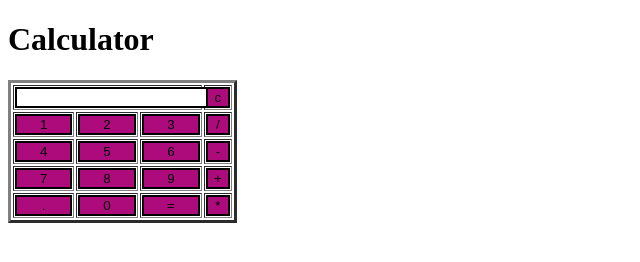
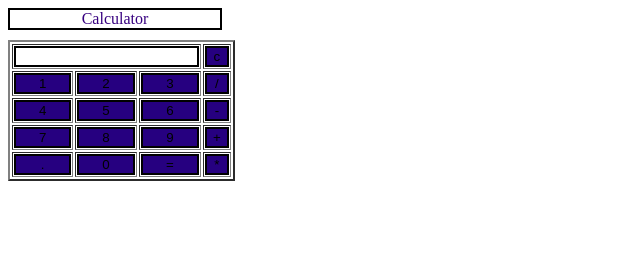
Before and after one commit to amnithiya/calculator, a plain HTML site: page index.html in a window 1280 px wide. Shown: the whole page, without its empty margins (0-640 px from the left). Drawn offline with Linux system fonts and the light colour scheme.

Commit message:
calculator

```diff
--- a/index.html
+++ b/index.html
@@ -1,28 +1,17 @@
-<!DOCTYPE html>
-<html lang="en">
+<html>
    <head>
-  <meta charset="UTF-8">
-  <meta http-equiv="X-UA-Compatible" content="IE=edge">
-    <meta name="viewport" content="width=device-width, initial-scale=1.0">
-  <title>calculator</title>
-
-</head>
-<body>
-  <h1>Calculator</h1>
-
-
       <style>
          .title{
          margin-bottom: 10px;
          text-align:center;
          width: 210px;
-   color:rgb(37, 22, 51);
+         color:rgb(55, 0, 128);
          border: solid black 2px;
          }
 
          input[type="button"]
          {
-   background-color:rgb(173, 10, 124);
+         background-color:rgb(38, 0, 128);
          color: black;
          border: solid black 2px;
          width:100%
@@ -38,12 +27,12 @@
    </head>
 
    <body>
-
-<table border="3">
+      <div class = title >Calculator</div>
+      <table border="2">
          <tr>
             <td colspan="3"><input type="text" id="result"/></td>
 
-      <td><input type="button" value="c" onclick="clearBox()"/> </td>
+            <td><input type="button" value="c" onclick="clr()"/> </td>
          </tr>
          <tr>
 
@@ -65,13 +54,13 @@
             <td><input type="button" value="+" onclick="dis('+')"/> </td>
          </tr>
          <tr>
-      <td><input type="button" value="." onclick="dis(`.`)"/> </td>
+            <td><input type="button" value="." onclick="dis('.')"/> </td>
             <td><input type="button" value="0" onclick="dis('0')"/> </td>
 
-      <td><input type="button" value="=" onclick="result.value=eval(result.value)"/> </td>
+            <td><input type="button" value="=" onclick="evaluateExpression()"/> </td>
             <td><input type="button" value="*" onclick="dis('*')"/> </td>
          </tr>
       </table>
-<script src=".\script.js" async defer></script>
+      <script src="script.js"></script>
    </body>
 </html>
--- a/script.js
+++ b/script.js
@@ -1,17 +1,16 @@
-// function displayValue(num){
+// function dis(num){
 // let res=document.querySelector("#result");
 // res.value=num
 // }
-var dis=(num)=>result.value+=num
+ var dis=(num)=>result.value+=num
 
 // function clearBox(){
 //     result.value=""
 // }
-var clearBox=()=>result.value=""
+ var clr=()=>result.value=""
 
-// function evaluateExpression(){
-//     let expr=result.value;
-//     let out=eval(expr)
-//     result.value=out;
-// }
-var evaluateExpression=()=>result.value=eval(result.value)
+ function evaluateExpression(){
+    let expr=result.value;
+    let out=eval(expr)
+     result.value=out;
+ }
```
Lines whose indentation alone changed are shown as unchanged.
